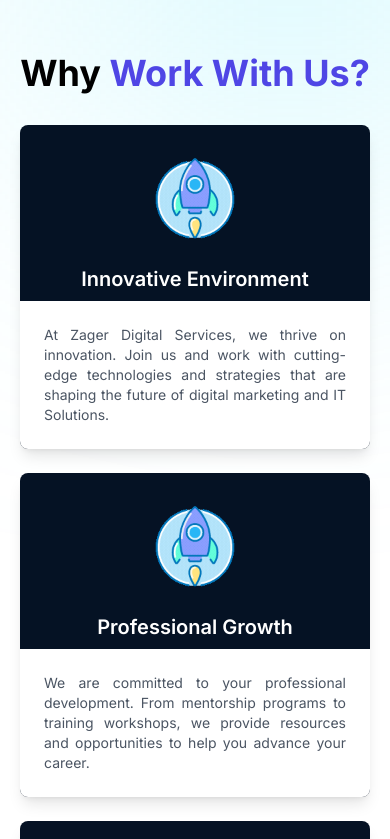
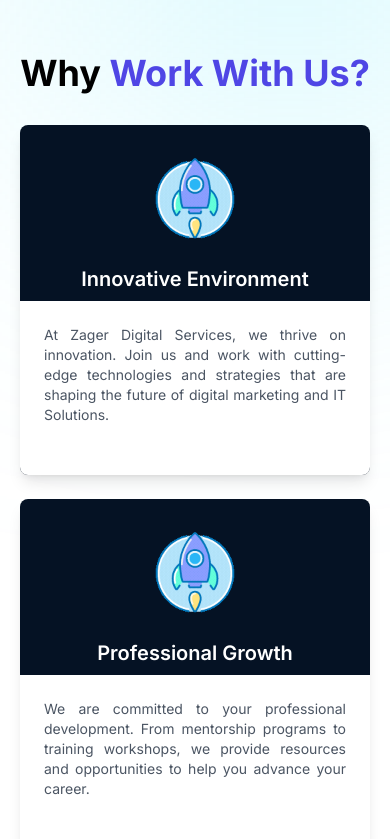
Before and after one commit to yatishgautam00/zager, a Next.js app: page /career in a window 390 px wide. Shown: the part 840-1679 px from the top of the page. Built offline with nearby package versions, Linux system fonts and the light colour scheme.

Commit message:
13th sept height of why work with us card

```diff
--- a/app/(routes)/_components/CandidateCard.jsx
+++ b/app/(routes)/_components/CandidateCard.jsx
@@ -33,7 +33,7 @@
           {title}
         </h3>
       ) : (
-        <div className="md:absolute relative bottom-0 p-8 justify-start w-full flex flex-col md:bg-[rgba(0,0,0,0.5)] bg-[rgba(0,0,0,0.8)] rounded-[23px] md:rounded-none rounded-b-[23px]">
+        <div className="md:absolute relative bottom-0 p-8 justify-start w-full flex flex-col md:bg-[rgba(0,0,0,0.5)] bg-[rgba(0,0,0,0.8)]  md:rounded-t-none rounded-b-[23px] rounded-[23px]">
           {/* <div className="flexCenter w-[60px] h-[60px] rounded-[24px] glassmorphism mb-[16px]">
         <Image
           src="/headset.svg"
--- a/app/(routes)/_components/PlainCard.jsx
+++ b/app/(routes)/_components/PlainCard.jsx
@@ -1,7 +1,6 @@
 "use client";
 import Image from "next/image";
 import { motion } from "framer-motion";
-import { fadeIn } from "@/app/utils/motion";
 
 const PlainCard = ({ title, description, index }) => {
   return (
@@ -10,7 +9,7 @@
         className="card"
         initial={{
           opacity: 0,
-          // if odd index card,slide from right instead of left
+          // if odd index card, slide from right instead of left
           x: index % 2 === 0 ? 50 : -50,
         }}
         whileInView={{
@@ -22,7 +21,7 @@
         }}
         viewport={{ once: true }}
       >
-        <div className="shadow-lg rounded-lg flex flex-col justify-between bg-brand p-6 pb-0 px-0 text-center w-full lg:w-full">
+        <div className="shadow-lg rounded-lg flex flex-col justify-between bg-brand p-6 pb-0 px-0 text-center w-full lg:w-full min-h-[350px]"> {/* Set minimum height */}
           <div className="flex justify-center mb-4">
             <Image
               src="/ourServices/rocket.gif"
@@ -32,7 +31,7 @@
             />
           </div>
           <h3 className="text-xl font-semibold mb-2">{title}</h3>
-          <div className="bg-white rounded-b-lg ">
+          <div className="bg-white rounded-b-lg flex-grow"> {/* Flex-grow ensures the card grows to fill available space */}
             <p className="text-sm text-justify rto text-gray-600 px-6 pb-6 pt-6">
               {description}
             </p>
--- a/app/(routes)/career/_components/HowToApply.jsx
+++ b/app/(routes)/career/_components/HowToApply.jsx
@@ -69,7 +69,7 @@
             <ul className="mt-4 space-y-2">
               <li>
                 <Link
-                  href="#"
+                  href="mailto: zagerdigitalservices@gmail.com"
                   className="block h-full rounded-lg border border-gray-700 p-4 hover:border-pink-600"
                 >
                   <strong className="font-medium text-white">
@@ -86,7 +86,7 @@
 
               <li>
                 <Link
-                  href="#"
+                  href="/about"
                   className="block h-full rounded-lg border border-gray-700 p-4 hover:border-pink-600"
                 >
                   <strong className="font-medium text-white">
--- a/app/(routes)/career/_components/WhyWorkWithUs.jsx
+++ b/app/(routes)/career/_components/WhyWorkWithUs.jsx
@@ -50,7 +50,7 @@
             <h2 className="text-4xl font-bold text-center text-black mb-8">
               Why <span className="text-indigo-600">Work With Us?</span>
             </h2>
-            <div className="grid grid-cols-1 md:grid-cols-2 lg:grid-cols-4 gap-6 w-full">
+            <div className="grid grid-cols-1 md:grid-cols-2 lg:grid-cols-4 gap-6 w-full h-full">
               {cards.map((card, index) => (
                 <div key={index} className="flex justify-center">
                   <PlainCard
--- a/app/_components/Footer.jsx
+++ b/app/_components/Footer.jsx
@@ -23,13 +23,13 @@
               <div>
                 <p className="text-md text-white flex flex-row items-center gap-3">
                   <FaPhoneAlt className="" />{" "}
-                  <span className=" ">+91-9407655717</span>
+                  <Link className=" " href={"tel:9407655717"}>+91-9407655717</Link>
                 </p>
               </div>
               <div>
                 <p className="text-md text-white flex flex-row items-center  gap-3">
                   <MdEmail className="" />{" "}
-                  <span className="">contact@zager.in</span>
+                  <Link className="" href={"mailto: zagerdigitalservices@gmail.com"}>contact@zager.in</Link>
                 </p>
               </div>
               <div>
```
